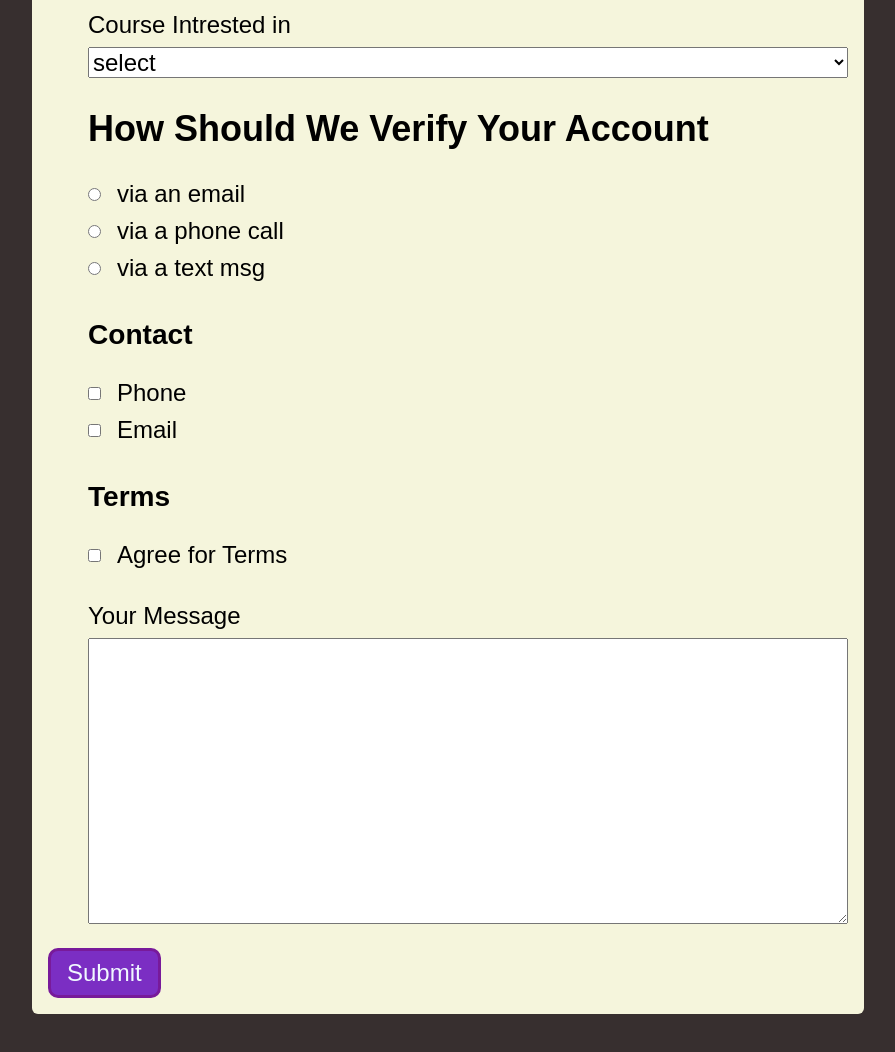
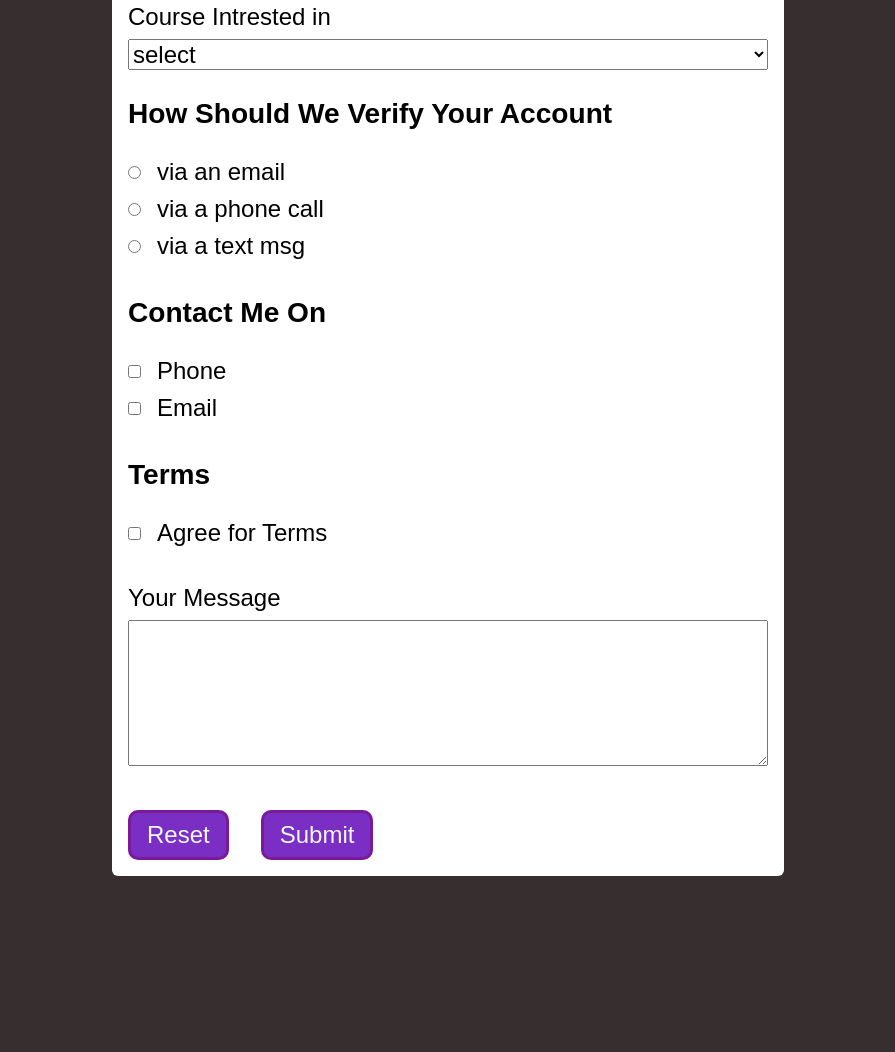
Before and after one commit to sai2963/duduka_forms, a plain HTML site: page index.html in a window 1280 px wide. Shown: the part 934-1986 px from the top of the page, without its empty margins (192-1087 px from the left). After the commit the page ends 1938 px from the top, so only its background shows below. Drawn offline with Linux system fonts and the light colour scheme.

Commit message:
file updated

```diff
--- a/index.html
+++ b/index.html
@@ -13,8 +13,9 @@
       </header>
       <main>
         <section>
-          <h2>Your Details</h2>
-          <ul>
+
+
+            <h2>Your Details</h2>
             <li>
               <label for="user">Your Name</label>
               <input type="text" name="name" id="user" />
@@ -31,12 +32,12 @@
               <label for="user-passkey">Your Password</label>
               <input type="password" name="password" id="user-passkey" />
             </li>
-          </ul>
+
         </section>
 
         <section>
           <h2>More Details</h2>
-          <ul>
+
             <li>
               <label for="user-age">Your Age</label>
               <input
@@ -52,11 +53,11 @@
               <label for="Birth-date">Date Of Birth</label>
               <input type="date" name="DOB" id="Birth-date" />
             </li>
-          </ul>
+
         </section>
 
         <section>
-          <ul>
+
             <li><label for="selects">Course Intrested in</label></li>
             <li>
               <select name="course" id="selects">
@@ -66,12 +67,12 @@
                 <option value="python">Python</option>
               </select>
             </li>
-          </ul>
+
         </section>
 
         <section>
-          <ul>
-            <h2>How Should We Verify Your Account</h2>
+
+            <h3>How Should We Verify Your Account</h3>
             <li>
               <div id="radio-btn">
                 <input
@@ -105,12 +106,12 @@
                 <label for="radio-btn3">via a text msg</label>
               </div>
             </li>
-          </ul>
+
         </section>
 
         <section>
-          <ul>
-            <h3>Contact</h3>
+
+            <h3>Contact Me On</h3>
             <li>
               <div id="radio-btn">
                 <input
@@ -133,38 +134,40 @@
                 <label for="contacts2"> Email</label>
               </div>
             </li>
-          </ul>
+
         </section>
         <section>
-          <ul>
-            <h3>Terms</h3>
+
+
             <li>
+              <h3>Terms</h3>
               <div id="radio-btn">
                 <input type="checkbox" id="term" name="terms" />
                 <label for="term"> Agree for Terms</label>
               </div>
             </li>
-          </ul>
-        </section>
+
+        </section><br>
         <section>
-          <div>
-            <ul>
+
+
               <li>
                 <label for="comment">Your Message</label>
-              </li>
-              <li>
+
                 <textarea
                   name="comments"
                   id="comment"
-                  cols="30"
-                  rows="10"
-                ></textarea>
+                  cols="50"
+                  rows="5"></textarea>
               </li>
-            </ul>
-          </div>
+
+
+        </section><br>
+        <section class="submit">
+          <button type="reset">Reset</button>
+          <button type="button">Submit</button>
         </section>
 
-        <button>Submit</button>
       </main>
     </form>
   </body>
--- a/src/styles.css
+++ b/src/styles.css
@@ -5,15 +5,15 @@ body {
   list-style: none;
 }
 form{
-  width: 50rem;
+  width: 40rem;
   margin: 3rem auto;
   padding: 1rem;
   border-radius: 0.375rem;
-  background-color: beige;
+  background-color:white;
   list-style: none;
 
 }
-form ul{
+form li{
   list-style: none;
 }
 form header{
@@ -41,6 +41,7 @@ button {
   cursor: pointer;
   border: 0.22rem solid rgb(120, 26, 154);
   color: aliceblue;
+
 }
 button:hover{
   background-color: rgb(185, 25, 185);
@@ -55,3 +56,10 @@ button:hover{
   width: auto;
   margin-right:1rem ;
 }
+.submit{
+  display: flex;
+
+  align-items: center;
+  flex-direction: row;
+  gap: 2rem;
+}
```
